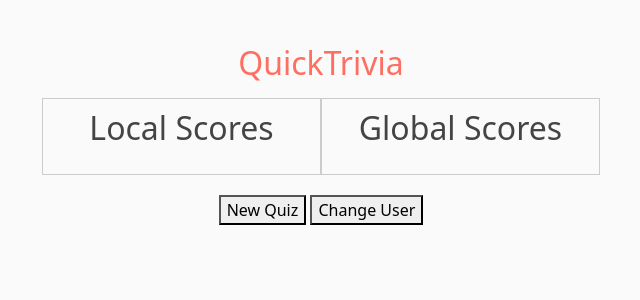
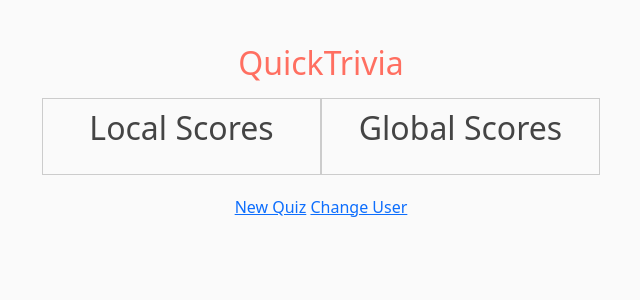
Before and after one commit to kaleb-asfaw/QuickTrivia, a Flask app: template frontend/templates/results.html in a window 1280 px wide. Shown: the part 56-356 px from the top of the page, without its empty margins (319-959 px from the left). Run offline with Flask 3, Linux system fonts and the light colour scheme; the template is opened without the code that fills it, so the values that code supplies are empty; parts of the project's set-up code (start-up, migrations or seed data) failed here and were passed over.

Commit message:
added functionality to results page buttons

```diff
--- a/frontend/app.py
+++ b/frontend/app.py
@@ -24,25 +24,25 @@
 @app.route('/', methods=['GET', 'POST'])
 def home():
     form = RegistrationForm()
+    username_prepopulate = request.args.get('username', None)  # Retrieves the username if provided
+
+    if username_prepopulate:
+        form.username.data = username_prepopulate  # Prepopulates the form with the username
+
     if form.validate_on_submit():
         username = form.username.data.strip()
-
-
-
-        # Validate username against prohibited list
         if username in c.PROHIBITED:
             form.username.errors.append("This username is prohibited. Please choose another one.")
             return render_template('home.html', form=form)
 
-        # Make username lowercase if not in protected list
         if username not in c.PROTECTED:
             username = username.lower()
-
 
         category = form.category.data
         session['username'] = username
         session['category'] = category
         return redirect(url_for('start'))
+
     return render_template('home.html', form=form)
 
 @app.route('/start', methods=['GET', 'POST'])
@@ -124,5 +124,6 @@
     else:
         return 'Wrong event type', 400
 
+
 if __name__ == '__main__':
     app.run(debug=True, host="0.0.0.0")
--- a/frontend/templates/results.html
+++ b/frontend/templates/results.html
@@ -22,8 +22,10 @@
             </div>
         </div>
         <div class="button-box">
-            <button class="button">New Quiz</button>
-            <button class="button">Change User</button>
+            <!-- Redirects to the homepage and prepopulates the username -->
+            <a href="{{ url_for('home', username=session['username']) }}" class="button">New Quiz</a>
+            <!-- Redirects to the homepage without prepopulating the username -->
+            <a href="{{ url_for('home') }}" class="button">Change User</a>
         </div>
     </div>
 {% endblock content %}
```
Also changed, not shown: frontend/templates/home.html (+1 -9 lines).
